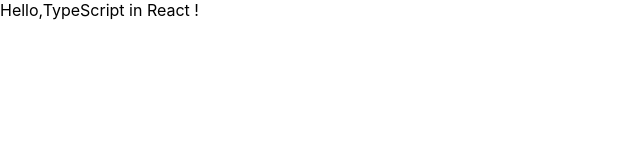
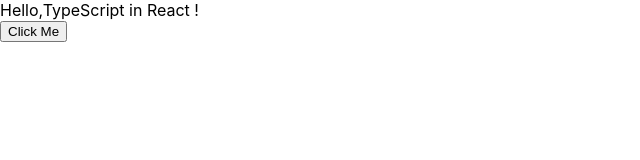
Before and after one commit to Ha-Young/learn-typescript-in-React, a React (Create React App) app: page / in a window 1280 px wide. Shown: the top 160 px of the page, without its empty margins (0-640 px from the left). Built offline with nearby package versions, Linux system fonts and the light colour scheme.

Commit message:
function 키워드로 만든 function component에서 함수, children 사용법

```diff
--- a/src/App.tsx
+++ b/src/App.tsx
@@ -2,6 +2,9 @@
 import Greetings from "./Greetings";
 
 const App: React.FC = () => {
-  return <Greetings name="TypeScript in React" />;
+  const onClick = (name: string) => {
+    console.log(name);
+  };
+  return <Greetings name="TypeScript in React" onClick={onClick} />;
 };
 export default App;
--- a/src/Greetings.tsx
+++ b/src/Greetings.tsx
@@ -2,13 +2,20 @@
 
 type GreetingsProps = {
   name: string;
-  mark: string; // defaultProps로 쓰려면 ? 해줘야된다.
+  mark: string;
+  optional?: string;
+  onClick: (name: string) => void;
 };
 
-function Greetings({ name, mark }: GreetingsProps) {
+function Greetings({ name, mark, optional, onClick }: GreetingsProps) {
+  const handleClick = () => onClick(name);
   return (
     <div>
       Hello,{name} {mark}
+      {optional && <p>{optional}</p>}
+      <div>
+        <button onClick={handleClick}>Click Me</button>
+      </div>
     </div>
   );
 }
```
